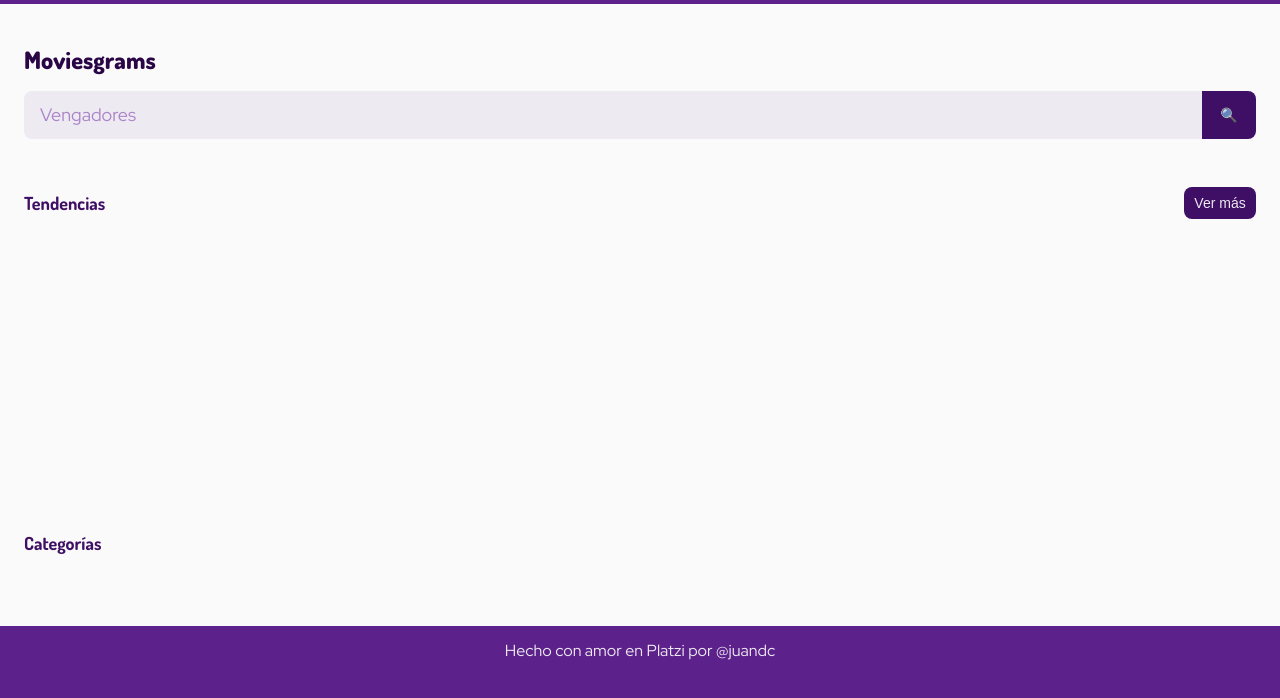
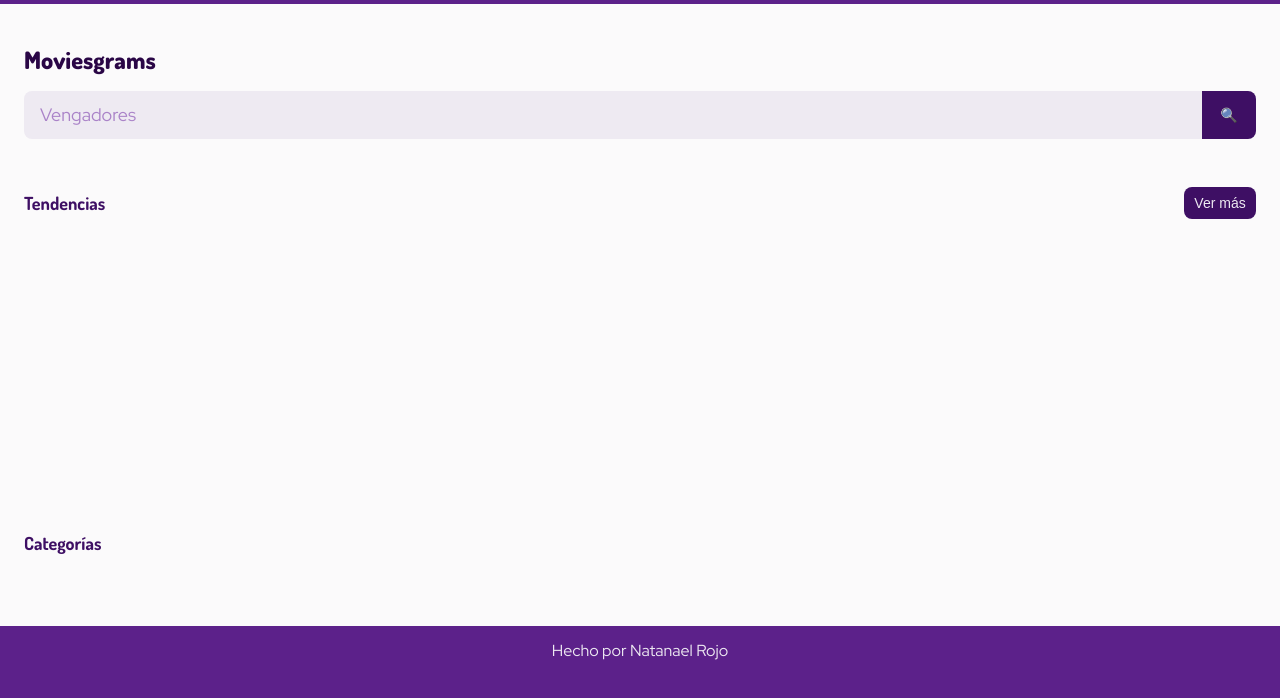
Before and after one commit to NatanaelRojo/moviesgram, a website: page index.html in a window 1280 px wide. Drawn offline with nearby package versions, Linux system fonts and the light colour scheme; no server answers.

Commit message:
modifying footer

```diff
--- a/index.html
+++ b/index.html
@@ -63,7 +63,7 @@
     </article>
   </section>
 
-  <footer>Hecho con amor en Platzi por @juandc</footer>
+  <footer>Hecho por Natanael Rojo</footer>
   <script src="https://cdn.jsdelivr.net/npm/axios/dist/axios.min.js"></script>
   <script src="./src/my_api_key.js"></script>
   <script src="./src/utils.js"></script>
```
